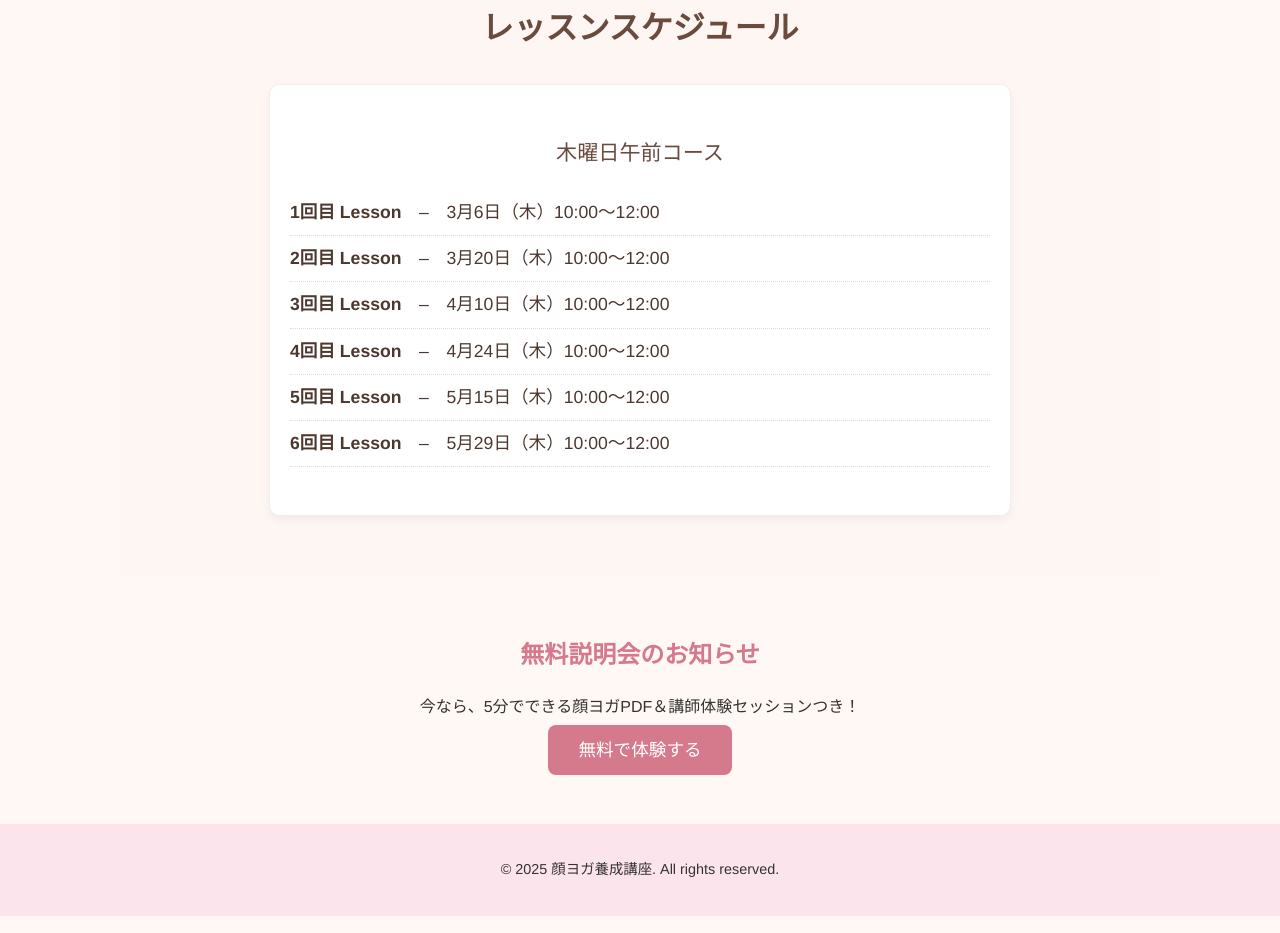
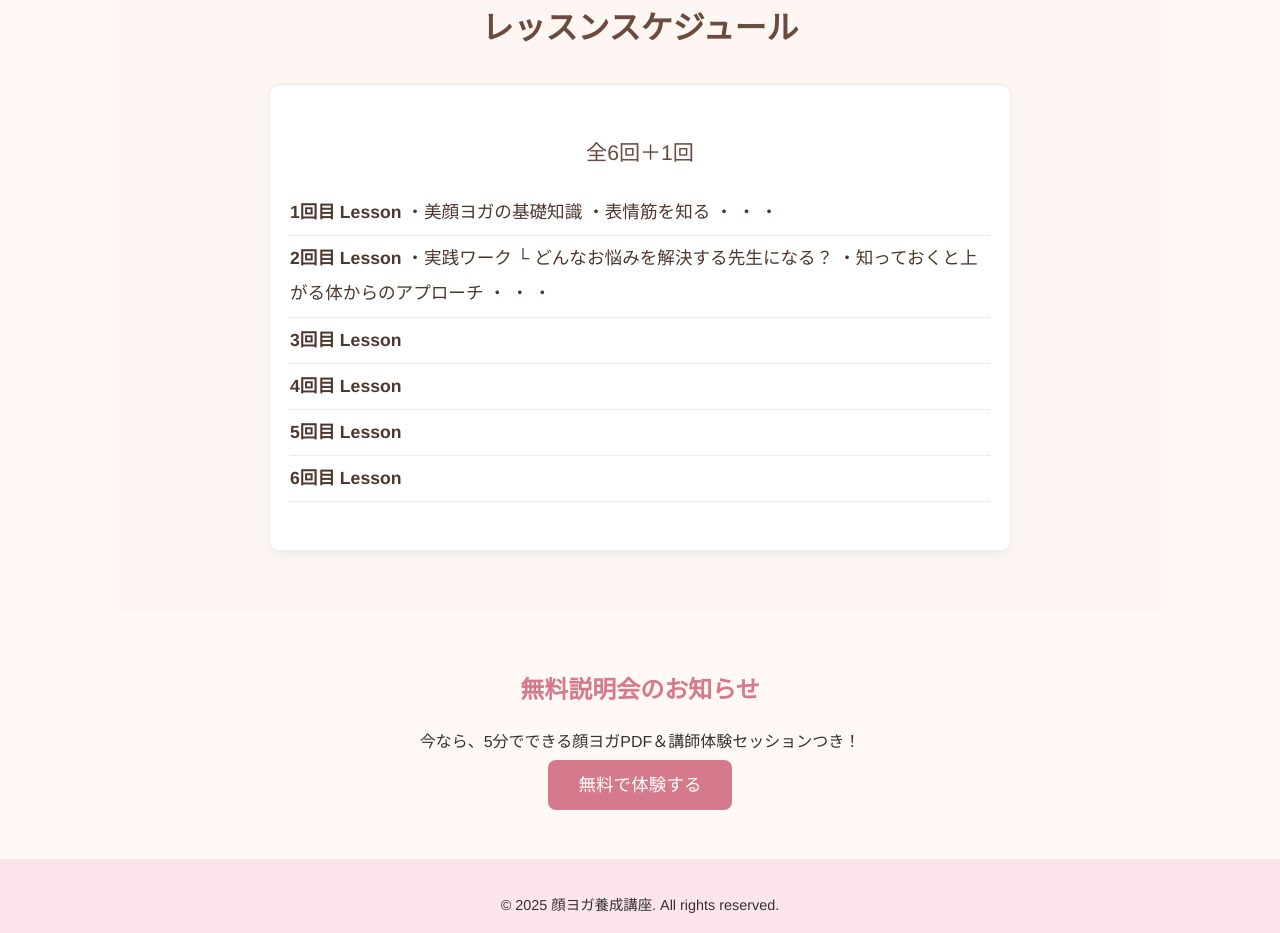
Before and after one commit to yuji-fujita38/kaoLabo-lp, a plain HTML site: page index.html in a window 1280 px wide. Shown: the part 3934-4867 px from the top of the page. Drawn offline with Linux system fonts and the light colour scheme.

Commit message:
Update index.html

```diff
--- a/index.html
+++ b/index.html
@@ -1,3 +1,4 @@
+
 <!DOCTYPE html>
 <html lang="ja">
 <head>
@@ -108,14 +109,27 @@
   <section class="lesson-schedule">
   <h2>レッスンスケジュール</h2>
   <div class="schedule-box">
-    <h3>木曜日午前コース</h3>
+    <h3>全6回＋1回</h3>
     <ul class="schedule-list">
-      <li><strong>1回目 Lesson</strong>　–　3月6日（木）10:00〜12:00</li>
-      <li><strong>2回目 Lesson</strong>　–　3月20日（木）10:00〜12:00</li>
-      <li><strong>3回目 Lesson</strong>　–　4月10日（木）10:00〜12:00</li>
-      <li><strong>4回目 Lesson</strong>　–　4月24日（木）10:00〜12:00</li>
-      <li><strong>5回目 Lesson</strong>　–　5月15日（木）10:00〜12:00</li>
-      <li><strong>6回目 Lesson</strong>　–　5月29日（木）10:00〜12:00</li>
+      <li><strong>1回目 Lesson</strong>
+      ・美顔ヨガの基礎知識
+      ・表情筋を知る
+      ・
+      ・
+      ・
+      </li>
+      <li><strong>2回目 Lesson</strong>
+      ・実践ワーク
+        └ どんなお悩みを解決する先生になる？
+      ・知っておくと上がる体からのアプローチ
+      ・
+      ・
+      ・
+      </li>
+      <li><strong>3回目 Lesson</strong></li>
+      <li><strong>4回目 Lesson</strong></li>
+      <li><strong>5回目 Lesson</strong></li>
+      <li><strong>6回目 Lesson</strong></li>
     </ul>
   </div>
 </section>
```
